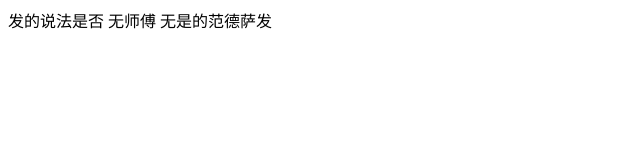
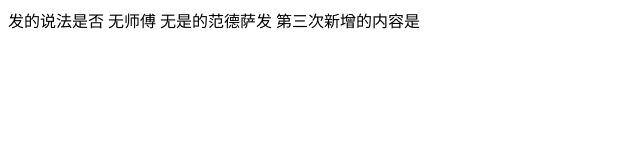
Before and after one commit to w17612939306/Alibaba, a plain HTML site: page index.html in a window 1280 px wide. Shown: the whole page, without its empty margins (0-640 px from the left). Drawn offline with nearby package versions, Linux system fonts and the light colour scheme; no server answers.

Commit message:
这是第3次修改的版本11.33

```diff
--- a/index.html
+++ b/index.html
@@ -10,7 +10,7 @@
 			无师傅
 
 			无是的范德萨发
-
+		第三次新增的内容是
 	</body>
 </html>
 <script type="text/javascript" src="js/jquery-1.8.3.min.js"></script>
```
Also changed, not shown: second.html (+1 -0 lines).
